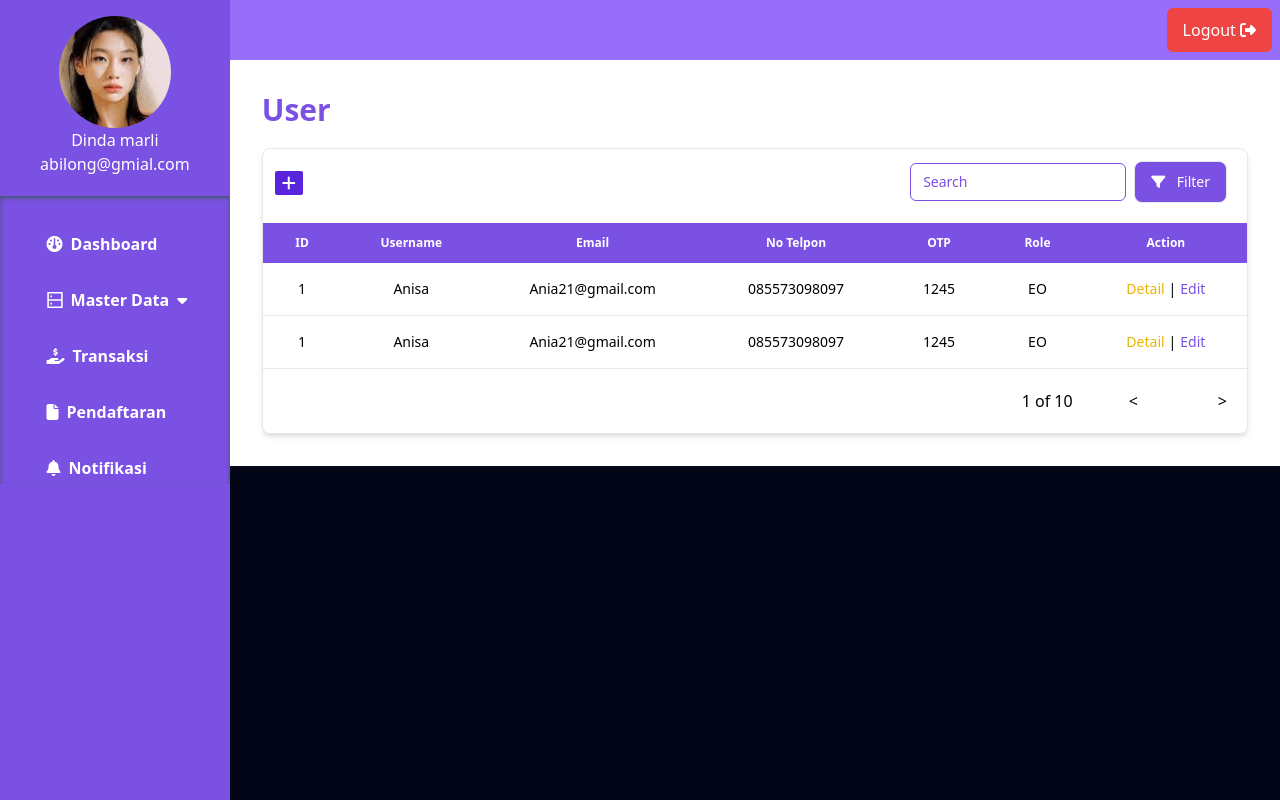
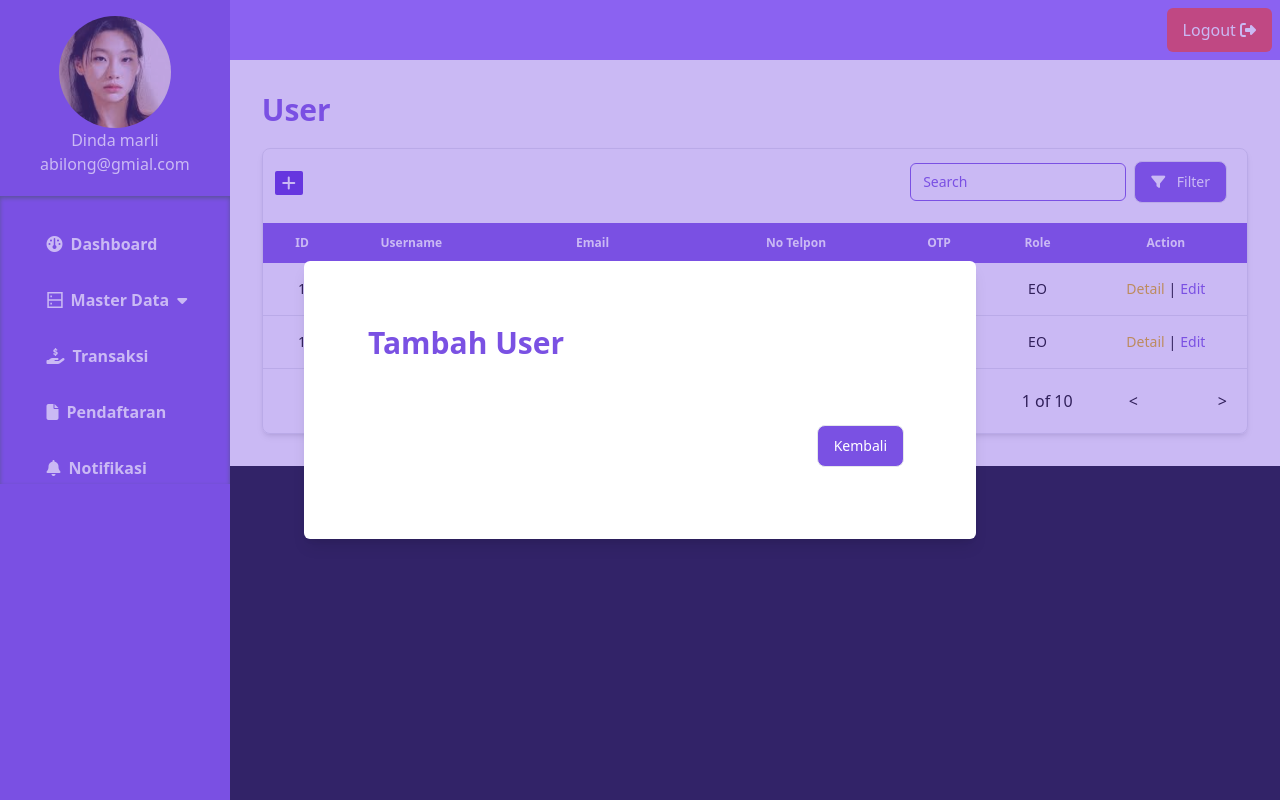
Before and after one commit to Lumos-IL-Massive-Project/lapak-event-admin-front-end, a React (Vite) app: page /admin/user in a window 1280 px wide. Both pictures are taken after a click on the button 288 px from the left and 183 px from the top of the page. Built offline with nearby package versions, Linux system fonts and the light colour scheme.

Commit message:
Modal pop-up static + add di User

```diff
--- a/src/components/Modal.jsx
+++ b/src/components/Modal.jsx
@@ -4,9 +4,8 @@ export default function Modal({ setOpenModal, children }) {
   return (
     <>
       <div className="fixed inset-0 z-10 overflow-y-auto">
-        <div
-          className="fixed inset-0 w-full h-full bg-black opacity-40"
-          onClick={() => setOpenModal(false)}></div>
+        {/* <div className="fixed inset-0 w-full h-full bg-[#7A51E3] opacity-40" onClick={() => setOpenModal(false)}></div> |JIKA MAU NON STATIC */}
+        <div className="fixed inset-0 w-full h-full bg-[#7A51E3] opacity-40"></div>
         <div className="flex items-center min-h-screen px-4 py-8">
           {children}
         </div>
--- a/src/pages/Admin/MasterData/Produk/produk.jsx
+++ b/src/pages/Admin/MasterData/Produk/produk.jsx
@@ -224,9 +224,9 @@ const Kategori = () => {
             </section>
 
             {showModal && (
-              <Modal setOpenModal={setShowModal}>
+              <Modal>
                 <div className="max-w-2xl relative w-full p-16 mx-auto bg-white rounded-md shadow-lg">
-                  <h2 className="text-2xl font-bold text-[#7A51E3] mb-10">
+                  <h2 className="text-3xl font-bold text-[#7A51E3] mb-10">
                     Detail Produk
                   </h2>
 
@@ -362,8 +362,9 @@ const Kategori = () => {
                   <div className="w-full">
                     <button
                       type="button"
-                      className="text-white bg-[#7A51E3] border focus:outline-none hover:bg-[#7A51E3] focus:ring-4 focus:ring-[#7A51E3] font-medium rounded-lg text-sm px-4 py-2.5 me-2 mb-2 [#7A51E3]:bg-[#7A51E3] [#7A51E3]:text-white [#7A51E3]:border-[#7A51E3] dark:hover:bg-[#7A51E3] [#7A51E3]:focus:ring-[#7A51E3] float-right">
-                      <i className="fa-solid fa-filter mr-2"></i> Kembali
+                      className="text-white bg-[#7A51E3] border focus:outline-none hover:bg-[#7A51E3] focus:ring-4 focus:ring-[#7A51E3] font-medium rounded-lg text-sm px-4 py-2.5 me-2 mb-2 [#7A51E3]:bg-[#7A51E3] [#7A51E3]:text-white [#7A51E3]:border-[#7A51E3] dark:hover:bg-[#7A51E3] [#7A51E3]:focus:ring-[#7A51E3] float-right"
+                      onClick={() => setShowModal(false)}>
+                      Kembali
                     </button>
                   </div>
                 </div>
--- a/src/pages/Admin/MasterData/User/user.jsx
+++ b/src/pages/Admin/MasterData/User/user.jsx
@@ -5,6 +5,7 @@ import Modal from "../../../../components/Modal";
 
 const User = () => {
   const [showModal, setShowModal] = useState(false);
+  const [showModalAdd, setShowModalAdd] = useState(false);
 
   return (
     <div className="bg-[#DDE5E9]">
@@ -20,7 +21,11 @@ const User = () => {
             <section>
               <div className="relative shadow-md sm:rounded-lg border overflow-hidden">
                 <div className="mb-4 p-3">
-                  <button className="bg-[#5925DC] hover:bg-[#4f388f] w-7 text-center rounded-sm inline-block mt-2.5">
+                  <button
+                    onClick={() => {
+                      setShowModalAdd(true);
+                    }}
+                    className="bg-[#5925DC] hover:bg-[#4f388f] w-7 text-center rounded-sm inline-block mt-2.5">
                     <i className="fa-solid fa-plus text-white"></i>
                   </button>
                   <div className="float-right">
@@ -149,7 +154,7 @@ const User = () => {
             </section>
 
             {showModal && (
-              <Modal setOpenModal={setShowModal}>
+              <Modal>
                 <div className="max-w-2xl relative w-full p-16 mx-auto bg-white rounded-md shadow-lg">
                   <h2 className="text-2xl font-bold text-[#7A51E3] mb-10">
                     Detail User
@@ -287,8 +292,30 @@ const User = () => {
                   <div className="w-full">
                     <button
                       type="button"
-                      className="text-white bg-[#7A51E3] border focus:outline-none hover:bg-[#7A51E3] focus:ring-4 focus:ring-[#7A51E3] font-medium rounded-lg text-sm px-4 py-2.5 me-2 mb-2 [#7A51E3]:bg-[#7A51E3] [#7A51E3]:text-white [#7A51E3]:border-[#7A51E3] dark:hover:bg-[#7A51E3] [#7A51E3]:focus:ring-[#7A51E3] float-right">
-                      <i className="fa-solid fa-filter mr-2"></i> Kembali
+                      className="text-white bg-[#7A51E3] border focus:outline-none hover:bg-[#7A51E3] focus:ring-4 focus:ring-[#7A51E3] font-medium rounded-lg text-sm px-4 py-2.5 me-2 mb-2 [#7A51E3]:bg-[#7A51E3] [#7A51E3]:text-white [#7A51E3]:border-[#7A51E3] dark:hover:bg-[#7A51E3] [#7A51E3]:focus:ring-[#7A51E3] float-right"
+                      onClick={() => setShowModal(false)}>
+                      Kembali
+                    </button>
+                  </div>
+                </div>
+              </Modal>
+            )}
+
+            {showModalAdd && (
+              <Modal>
+                <div className="max-w-2xl relative w-full p-16 mx-auto bg-white rounded-md shadow-lg">
+                  <h2 className="text-3xl font-bold text-[#7A51E3] mb-10">
+                    Tambah User
+                  </h2>
+
+                  <div className="form mb-16"></div>
+
+                  <div className="w-full">
+                    <button
+                      type="button"
+                      className="text-white bg-[#7A51E3] border focus:outline-none hover:bg-[#7A51E3] focus:ring-4 focus:ring-[#7A51E3] font-medium rounded-lg text-sm px-4 py-2.5 me-2 mb-2 [#7A51E3]:bg-[#7A51E3] [#7A51E3]:text-white [#7A51E3]:border-[#7A51E3] dark:hover:bg-[#7A51E3] [#7A51E3]:focus:ring-[#7A51E3] float-right"
+                      onClick={() => setShowModalAdd(false)}>
+                      Kembali
                     </button>
                   </div>
                 </div>
--- a/src/pages/Admin/Pendaftaran/pendaftaran.jsx
+++ b/src/pages/Admin/Pendaftaran/pendaftaran.jsx
@@ -301,7 +301,7 @@ const Pendaftaran = () => {
             </section>
 
             {showModal && (
-              <Modal setOpenModal={setShowModal}>
+              <Modal>
                 <div className="max-w-2xl relative w-full p-16 mx-auto bg-white rounded-md shadow-lg">
                   <h2 className="text-3xl font-bold text-[#7A51E3] mb-10">
                     Detail Produk
@@ -560,8 +560,9 @@ const Pendaftaran = () => {
                   <div className="w-full">
                     <button
                       type="button"
-                      className="text-white bg-[#7A51E3] border focus:outline-none hover:bg-[#7A51E3] focus:ring-4 focus:ring-[#7A51E3] font-medium rounded-lg text-sm px-4 py-2.5 me-2 mb-2 [#7A51E3]:bg-[#7A51E3] [#7A51E3]:text-white [#7A51E3]:border-[#7A51E3] dark:hover:bg-[#7A51E3] [#7A51E3]:focus:ring-[#7A51E3] float-right">
-                      <i className="fa-solid fa-filter mr-2"></i> Kembali
+                      className="text-white bg-[#7A51E3] border focus:outline-none hover:bg-[#7A51E3] focus:ring-4 focus:ring-[#7A51E3] font-medium rounded-lg text-sm px-4 py-2.5 me-2 mb-2 [#7A51E3]:bg-[#7A51E3] [#7A51E3]:text-white [#7A51E3]:border-[#7A51E3] dark:hover:bg-[#7A51E3] [#7A51E3]:focus:ring-[#7A51E3] float-right"
+                      onClick={() => setShowModal(false)}>
+                      Kembali
                     </button>
                   </div>
                 </div>
```
